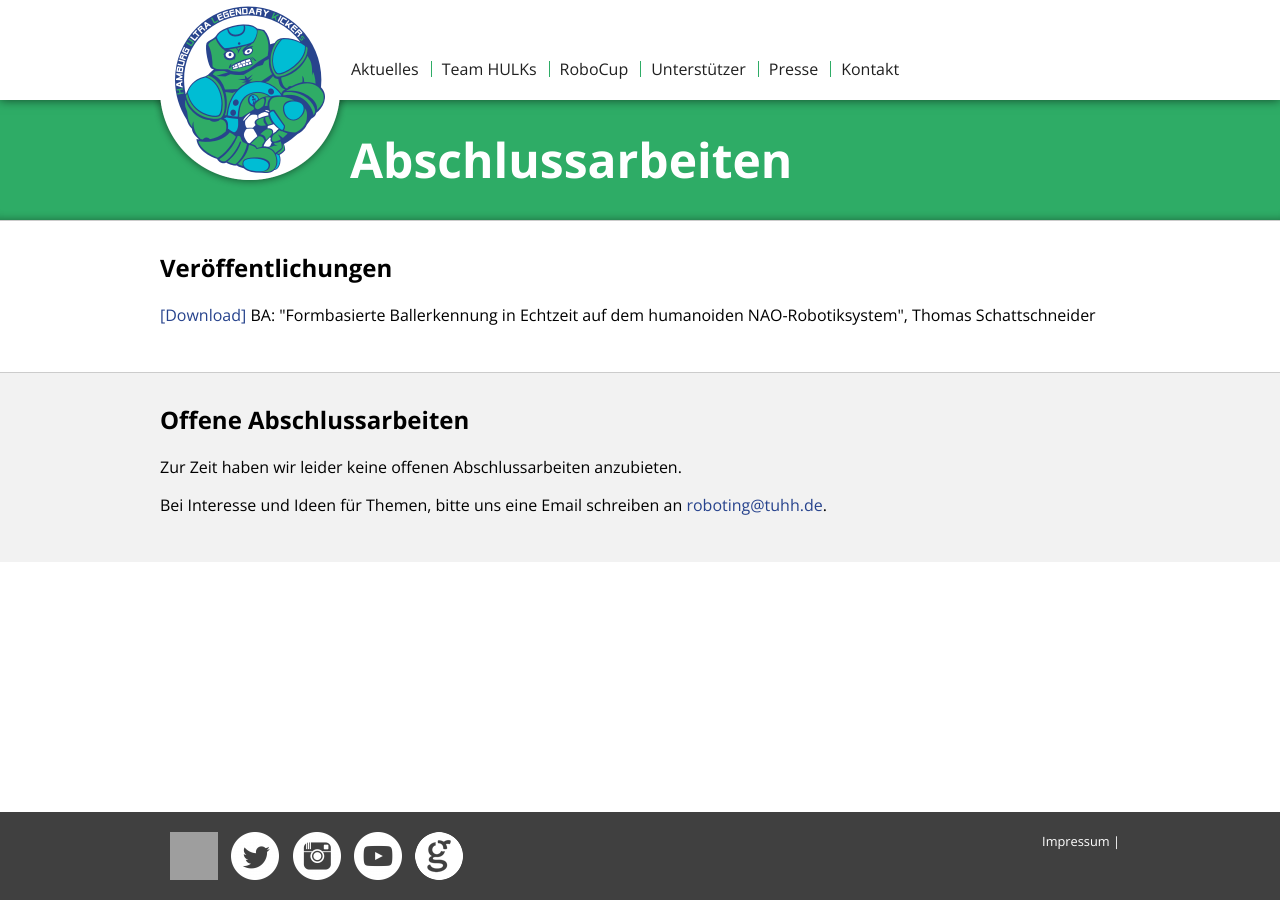
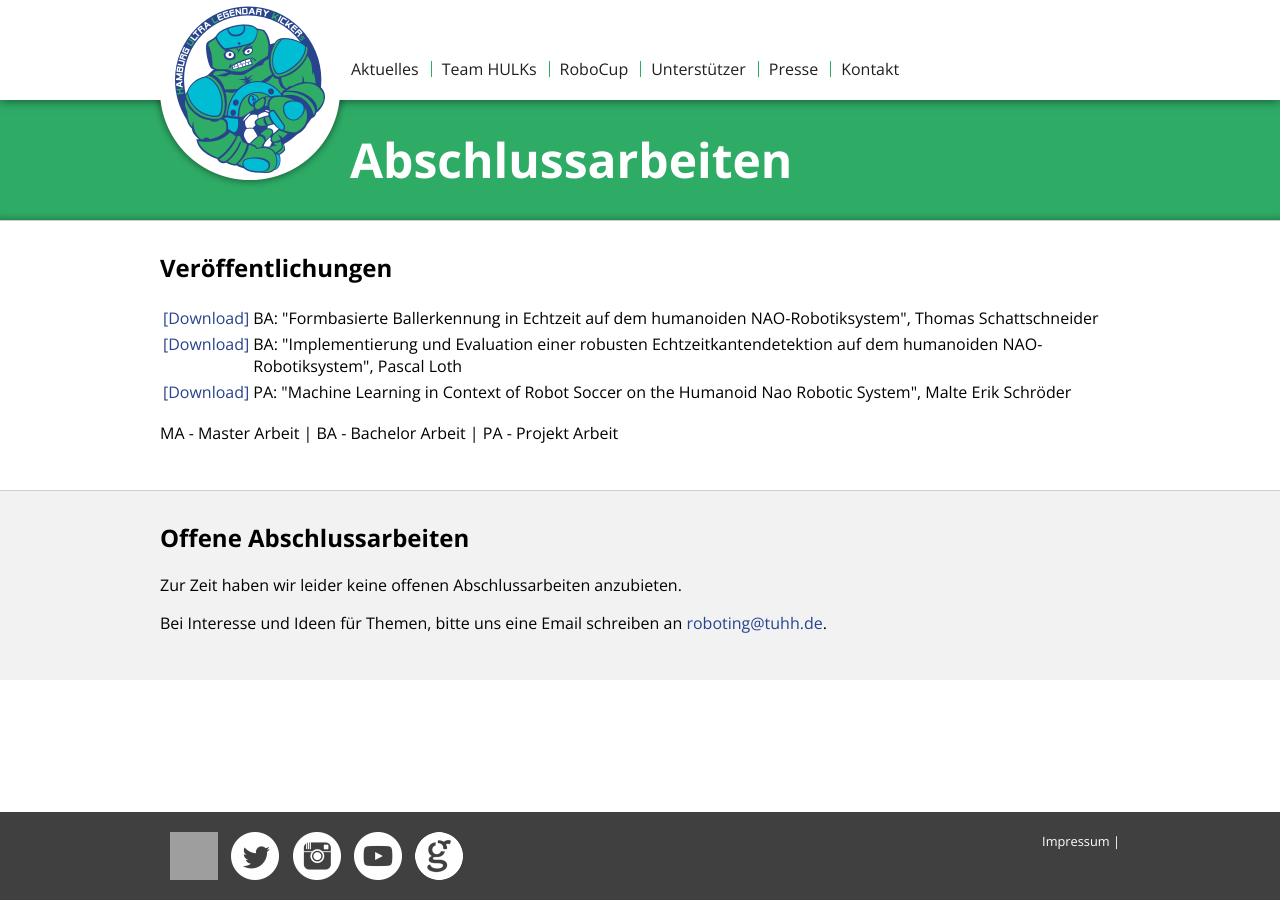
Before and after one commit to HULKs/hulks.github.io, a Jekyll site: the page built from teamhulks/publications.html, in a window 1280 px wide. Built offline with Jekyll 4.4.1, drawn with Linux system fonts in a browser that asks for light colours; grey boxes are pictures that could not be loaded.

Commit message:
Many additions
- added publications
- added lab page
- added imaginghub as the sponsor

```diff
--- a/_layouts/default.html
+++ b/_layouts/default.html
@@ -22,14 +22,15 @@
 													<a href="#" class="nav">Team HULKs</a>
 													<ul>
 														<li><a href="{{site.path}}/teamhulks/">Die HULKs</a></li>
+														<li><a href="{{site.path}}/teamhulks/lab.html">Das Labor</a></li>
 														<li><a href="{{site.path}}/teamhulks/publications.html">Veröffentlichungen</a></li>
 													</ul>
 												</li>
                         <li>
 													<a href="#">RoboCup</a>
 													<ul>
-														<li><a href="{{site.path}}/robocup/">Events</a></li>
-														<li><a href="{{site.path}}/robocup/team.html">Kader</a></li>
+														<li><a href="{{site.path}}/robocup/">RoboCup Events</a></li>
+														<li><a href="{{site.path}}/robocup/team.html">RoboCup Kader</a></li>
 													</ul>
 												</li>
                         <li>
--- a/index.html
+++ b/index.html
@@ -21,7 +21,7 @@ title: RoboCup SPL Team, TU Hamburg
             <ul>
                 <li><a href="{{site.path}}/robocup/team.html">RoboCup Kader</a></li>
                 <li><a href="{{site.path}}/unterstuetzer/howto.html">Sponsor werden</a></li>
-                <li><a href="{{site.path}}/thesis.html#publications">Veröffentlichungen</a></li>
+                <li><a href="{{site.path}}/teamhulks/publications.html#publications">Veröffentlichungen</a></li>
             </ul>
         </div><div class="box">
             <h2>Presse</h2>
--- a/robocup/team.html
+++ b/robocup/team.html
@@ -5,7 +5,7 @@ title: Team
 
 <div class="farbklecks">
     <div class="container">
-        <h1>Kader</h1>
+        <h1>RoboCup Kader</h1>
     </div>
 </div>
 <section>
--- a/teamhulks/publications.html
+++ b/teamhulks/publications.html
@@ -12,10 +12,21 @@ title: Abschlussarbeiten
 <section>
   <div class="container" id="publications">
     <h2>Veröffentlichungen</h2>
-    <p>
-      <a href="{{site.path}}/_files/BA_Thomas-Schattschneider" target="_blank">[Download]</a>
-      BA: "Formbasierte Ballerkennung in Echtzeit auf dem humanoiden NAO-Robotiksystem", Thomas Schattschneider
-    </p>
+    <table>
+      <tr>
+        <td valign="top"><a href="{{site.path}}/_files/BA_Thomas-Schattschneider.pdf" target="_blank">[Download]</a></td>
+        <td>BA: "Formbasierte Ballerkennung in Echtzeit auf dem humanoiden NAO-Robotiksystem", Thomas Schattschneider</td>
+      </tr>
+      <tr>
+        <td valign="top"><a href="{{site.path}}/_files/BA_Pascal-Loth.pdf" target="_blank">[Download]</a></td>
+        <td>BA: "Implementierung und Evaluation einer robusten Echtzeitkantendetektion auf dem humanoiden NAO-Robotiksystem", Pascal Loth</td>
+      </tr>
+      <tr>
+        <td valign="top"><a href="{{site.path}}/_files/PA_Erik-Schröder.pdf" target="_blank">[Download]</a></td>
+        <td>PA: "Machine Learning in Context of Robot Soccer on the Humanoid Nao Robotic System", Malte Erik Schröder</td>
+      </tr>
+    </table>
+    <p>MA - Master Arbeit | BA - Bachelor Arbeit | PA - Projekt Arbeit</p>
   </div>
 </section>
 
```
Also changed, not shown: other parts of index.html (+2 -2 lines), teamhulks/lab.html (added, +16 -0 lines), unterstuetzer/index.html (+23 -9 lines), _photos/imaginghub.jpg (added), _photos/members/foto_nicolas_riebesel.jpg, 2 other files.
